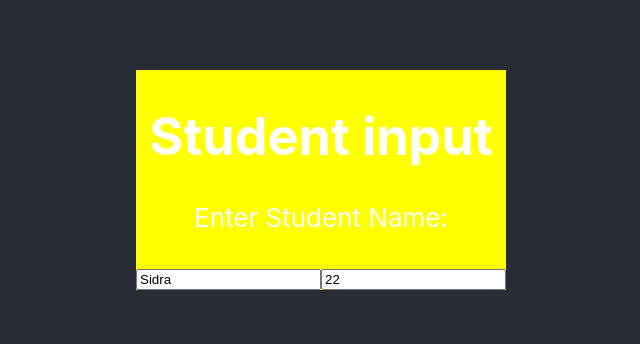
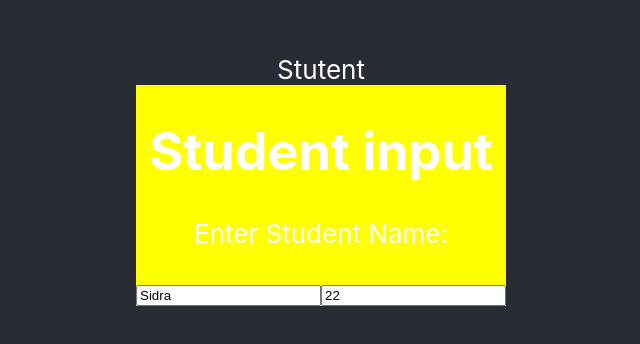
Before and after one commit to Moonamansoor06/parentchild, a React (Create React App) app: page / in a window 1280 px wide. Shown: the part 220-564 px from the top of the page, without its empty margins (319-959 px from the left). Built offline with nearby package versions, Linux system fonts and the light colour scheme.

Commit message:
Update App.js

```diff
--- a/src/App.js
+++ b/src/App.js
@@ -7,6 +7,7 @@ function App() {
 
   return (
     <div className="App">
+      Stutent
      <Child studentName={"Sidra"} studentAge={"22"}/>
     </div>
   );
```
